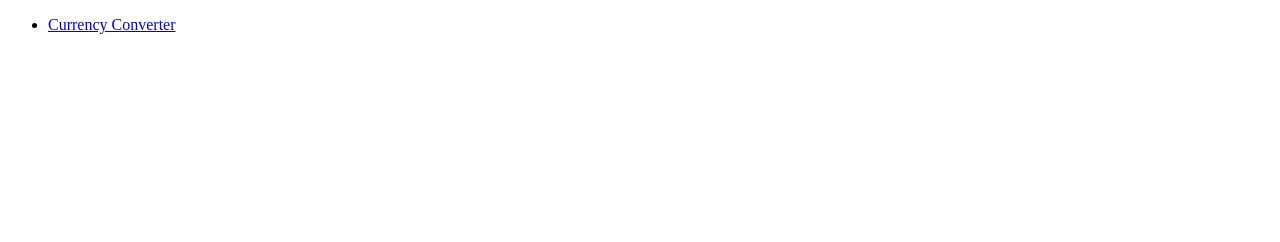
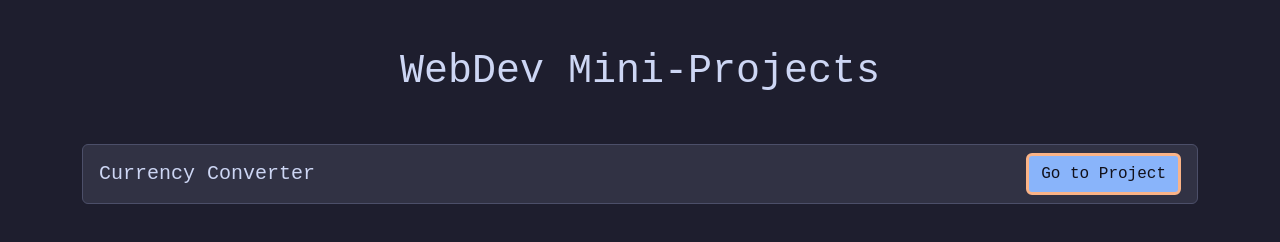
Before and after one commit to ShyamGadde/webdev-mini-projects, a plain HTML site: page index.html in a window 1280 px wide. Drawn offline with nearby package versions, Linux system fonts and the light colour scheme.

Commit message:
Update HTML and CSS for WebDev Mini-Projects

```diff
--- a/index.html
+++ b/index.html
@@ -1,13 +1,31 @@
-<!doctype html>
+<!DOCTYPE html>
 <html lang="en">
   <head>
     <meta charset="UTF-8" />
     <meta name="viewport" content="width=device-width, initial-scale=1.0" />
-    <title>WebDev mini-projects</title>
+    <title>WebDev Mini-Projects</title>
+    <link
+      href="https://cdn.jsdelivr.net/npm/bootstrap@5.3.2/dist/css/bootstrap.min.css"
+      rel="stylesheet"
+      integrity="sha384-T3c6CoIi6uLrA9TneNEoa7RxnatzjcDSCmG1MXxSR1GAsXEV/Dwwykc2MPK8M2HN"
+      crossorigin="anonymous"
+    />
+    <link rel="icon" href="https://fav.farm/🔥" />
+    <link rel="stylesheet" href="style.css" />
   </head>
   <body>
-    <ul id="project-list">
-      <li><a href="./currency-converter">Currency Converter</a></li>
-    </ul>
+    <div class="container mt-5">
+      <h1 class="text-center mb-5">WebDev Mini-Projects</h1>
+      <ul class="list-group" id="project-list">
+        <li class="list-group-item">
+          <div class="project-item">
+            <h5>Currency Converter</h5>
+            <a href="./currency-converter" class="btn btn-light"
+              >Go to Project</a
+            >
+          </div>
+        </li>
+      </ul>
+    </div>
   </body>
 </html>
--- /dev/null
+++ b/style.css
@@ -0,0 +1,40 @@
+body {
+  background-color: #1e1e2e;
+  color: #cdd6f4;
+  font-family: "Courier New", Courier, monospace;
+}
+
+.list-group-item {
+  background-color: #313244;
+  color: #cdd6f4;
+  border-color: #4c4f69;
+}
+
+.list-group-item:hover {
+  background-color: #45475a;
+  transform: scale(1.01);
+  box-shadow: 0 10px 25px rgba(76, 79, 105, 0.1);
+  cursor: pointer;
+}
+
+.btn-light {
+  color: #11111b;
+  background-color: #89b4fa;
+  border: #fab387 3px solid;
+}
+
+.btn-light:hover {
+  color: #11111b;
+  background-color: #f5e0dc;
+  border: #fab387 3px solid;
+}
+
+.project-item {
+  display: flex;
+  justify-content: space-between;
+  align-items: center;
+}
+
+.project-item h5 {
+  margin: 0;
+}
```
